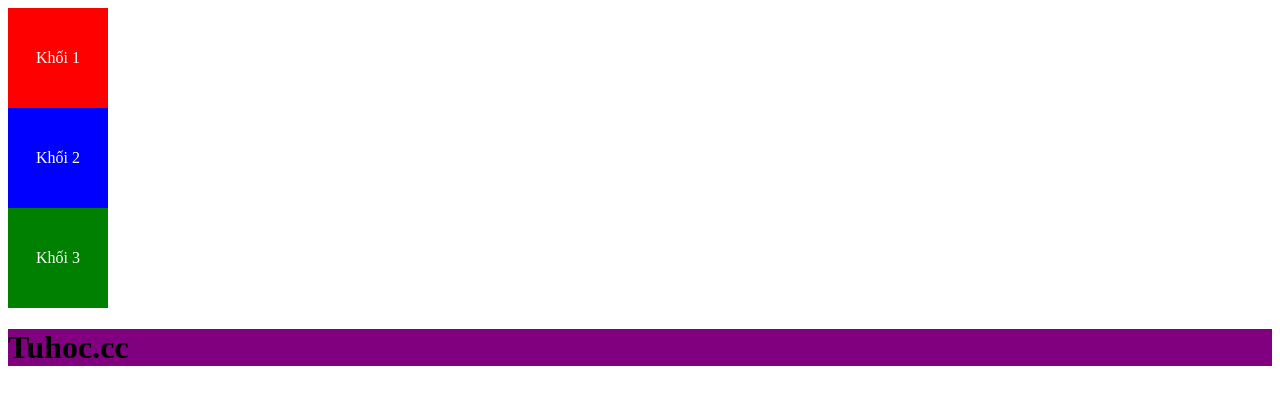
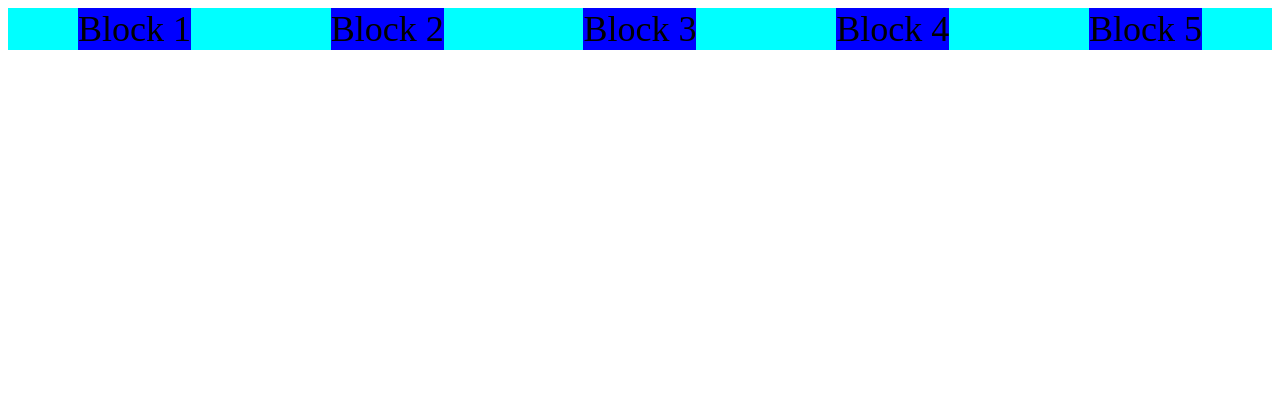
Before and after one commit to Nauuaa/nau, a plain HTML site: page Nau/CSS/index.html in a window 1280 px wide. Drawn offline with Linux system fonts and the light colour scheme.

Commit message:
Add files via upload

```diff
--- a/Nau/CSS/index.html
+++ b/Nau/CSS/index.html
@@ -7,11 +7,12 @@
     <title>Document</title>
   </head>
   <body>
-    <div class="content">
-      <div class="box box1">Khối 1</div>
-      <div class="box box2">Khối 2</div>
-      <div class="box box3">Khối 3</div>
-      <h1>Tuhoc.cc</h1>
+    <div class="container">
+      <div class="box box1">Block 1</div>
+      <div class="box box2">Block 2</div>
+      <div class="box box3">Block 3</div>
+      <div class="box box4">Block 4</div>
+      <div class="box box5">Block 5</div>
     </div>
   </body>
 </html>
--- a/Nau/CSS/style.css
+++ b/Nau/CSS/style.css
@@ -1,20 +1,13 @@
+* {
+  font-size: 1.5rem;
+}
+.container {
+  display: flex;
+  /* justify-content: flex-end; */
+  justify-content: space-around;
+  background-color: aqua;
+  /* gap: 40px; */
+}
 .box {
-  width: 100px;
-  height: 100px;
-  color: #fff;
-  display: flex;
-  justify-content: center;
-  align-items: center;
+  background-color: blue;
 }
-.box1 {
-  background: red;
-}
-.box2 {
-  background: blue;
-}
-.box3 {
-  background: green;
-}
-h1 {
-  background: purple;
-}
```
Also changed, not shown: 1 other file.
